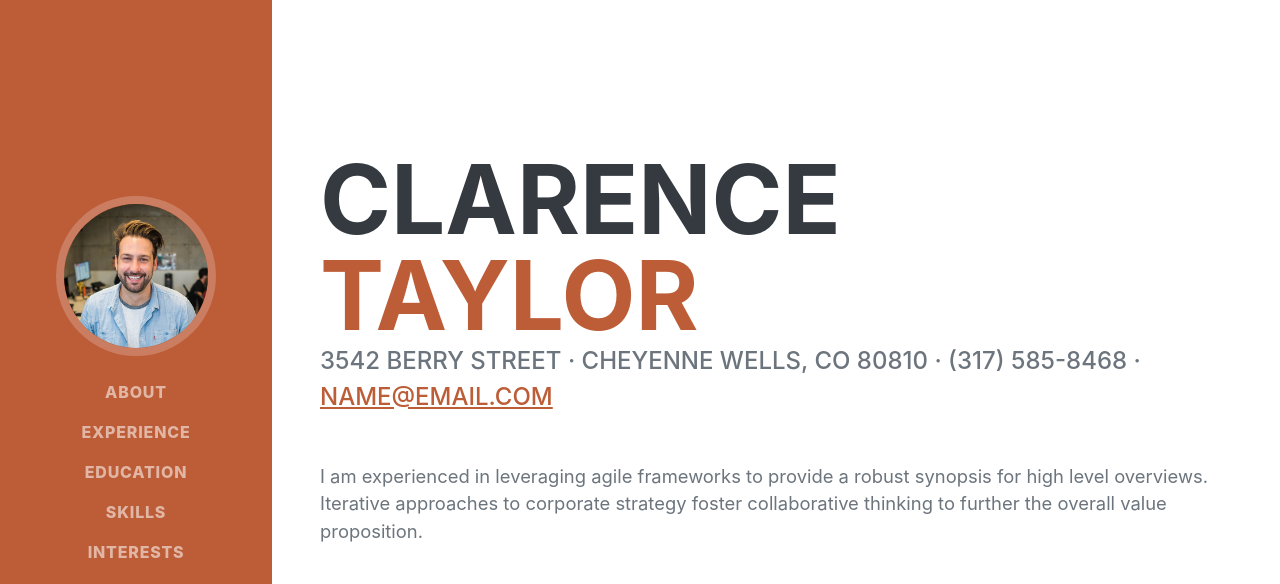
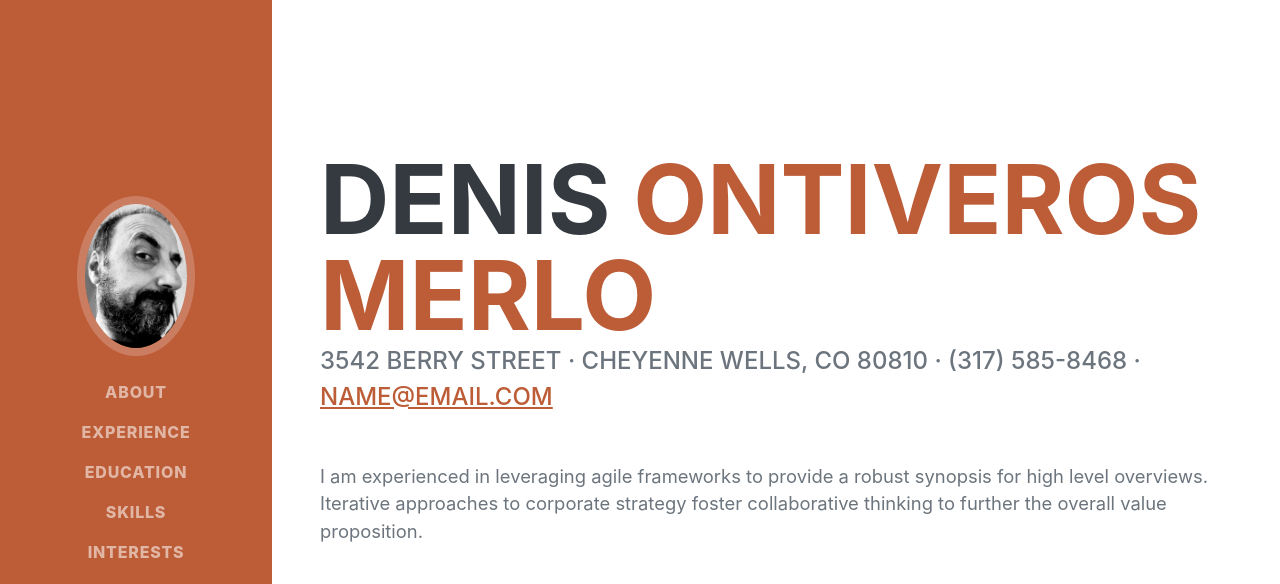
Before and after one commit to Sorevitnod/Vivingit, a plain HTML site: page cvindex.html in a window 1280 px wide. Shown: the top 584 px of the page. Drawn offline with nearby package versions, Linux system fonts and the light colour scheme; a web font is replaced by a local one.

Commit message:
change picturenn

```diff
--- a/cvindex.html
+++ b/cvindex.html
@@ -5,7 +5,7 @@
         <meta name="viewport" content="width=device-width, initial-scale=1, shrink-to-fit=no" />
         <meta name="description" content="" />
         <meta name="author" content="" />
-        <title>Resume - Start Bootstrap Theme</title>
+        <title>Resume - Denis Ontiveros Merlo</title>
         <link rel="icon" type="image/x-icon" href="assets/img/favicon.ico" />
         <!-- Font Awesome icons (free version)-->
         <script src="https://use.fontawesome.com/releases/v5.15.4/js/all.js" crossorigin="anonymous"></script>
@@ -19,8 +19,8 @@
         <!-- Navigation-->
         <nav class="navbar navbar-expand-lg navbar-dark bg-primary fixed-top" id="sideNav">
             <a class="navbar-brand js-scroll-trigger" href="#page-top">
-                <span class="d-block d-lg-none">Clarence Taylor</span>
-                <span class="d-none d-lg-block"><img class="img-fluid img-profile rounded-circle mx-auto mb-2" src="assets/img/profile.jpg" alt="..." /></span>
+                <span class="d-block d-lg-none">Denis Ontiveros Merlo</span>
+                <span class="d-none d-lg-block"><img class="img-fluid img-profile rounded-circle mx-auto mb-2" src="assets/img/dom.jpg" alt="..." /></span>
             </a>
             <button class="navbar-toggler" type="button" data-bs-toggle="collapse" data-bs-target="#navbarResponsive" aria-controls="navbarResponsive" aria-expanded="false" aria-label="Toggle navigation"><span class="navbar-toggler-icon"></span></button>
             <div class="collapse navbar-collapse" id="navbarResponsive">
@@ -40,8 +40,8 @@
             <section class="resume-section" id="about">
                 <div class="resume-section-content">
                     <h1 class="mb-0">
-                        Clarence
-                        <span class="text-primary">Taylor</span>
+                        Denis
+                        <span class="text-primary">Ontiveros Merlo</span>
                     </h1>
                     <div class="subheading mb-5">
                         3542 Berry Street · Cheyenne Wells, CO 80810 · (317) 585-8468 ·
```
Also changed, not shown: assets/img/dom.jpg (added), 1 other file.
